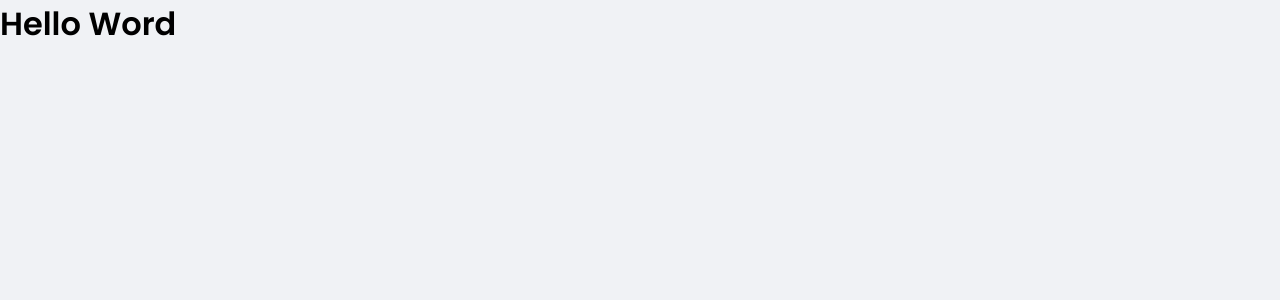
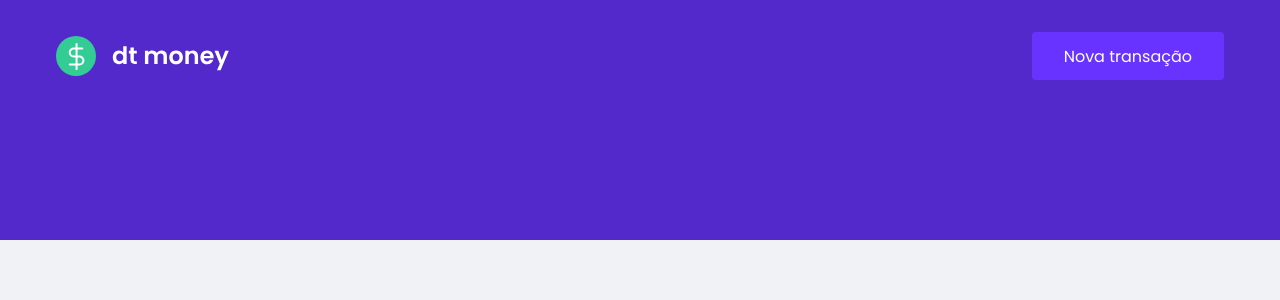
Before and after one commit to AlanOlimpio/dtmoney, a React (Create React App) app: page / in a window 1280 px wide. Shown: the top 300 px of the page. Built offline with nearby package versions, Linux system fonts and the light colour scheme.

Commit message:
feat: Adicionado style no header

```diff
--- a/src/App.tsx
+++ b/src/App.tsx
@@ -1,10 +1,11 @@
 import { GlobalStyle } from "./assets/styles/global";
+import Header from "./components/Header";
 
 export function App() {
   return (
-    <div className="App">
-      <h1>Hello Word</h1>
+    <>
+      <Header/>
       <GlobalStyle/>
-    </div>
+    </>
   );
 }
--- /dev/null
+++ b/src/components/Header/index.tsx
@@ -0,0 +1,15 @@
+import logoImg from '../../assets/logo.svg'
+import { Container, Content } from '../styles'
+
+export default function Header(){
+  return (
+    <Container>
+       <Content>
+      <img src={logoImg } alt="dt money" />
+      <button type="button">
+        Nova transação
+      </button>
+      </Content>
+    </Container>
+  )
+}
--- /dev/null
+++ b/src/components/styles.ts
@@ -0,0 +1,30 @@
+import styled from 'styled-components';
+
+export const Container = styled.header`
+  background: var(--blue);
+`;
+
+export const Content = styled.div`
+    max-width:1200px;
+    margin: 0 auto;
+    padding: 2rem 1rem 10rem;
+    display:flex;
+    align-items: center;
+    justify-content: space-between;
+
+    button{
+      font-size: 1rem;
+      color: #fff;
+      background: var(--blue-light);
+      border:0;
+      border-radius: 0.25rem;
+      padding:  0.75rem 2rem;
+      height:3rem;
+
+      transition: filter 0.2s;
+
+      &:hover {
+        filter: brightness(0.9)
+      }
+    }
+`;
```
